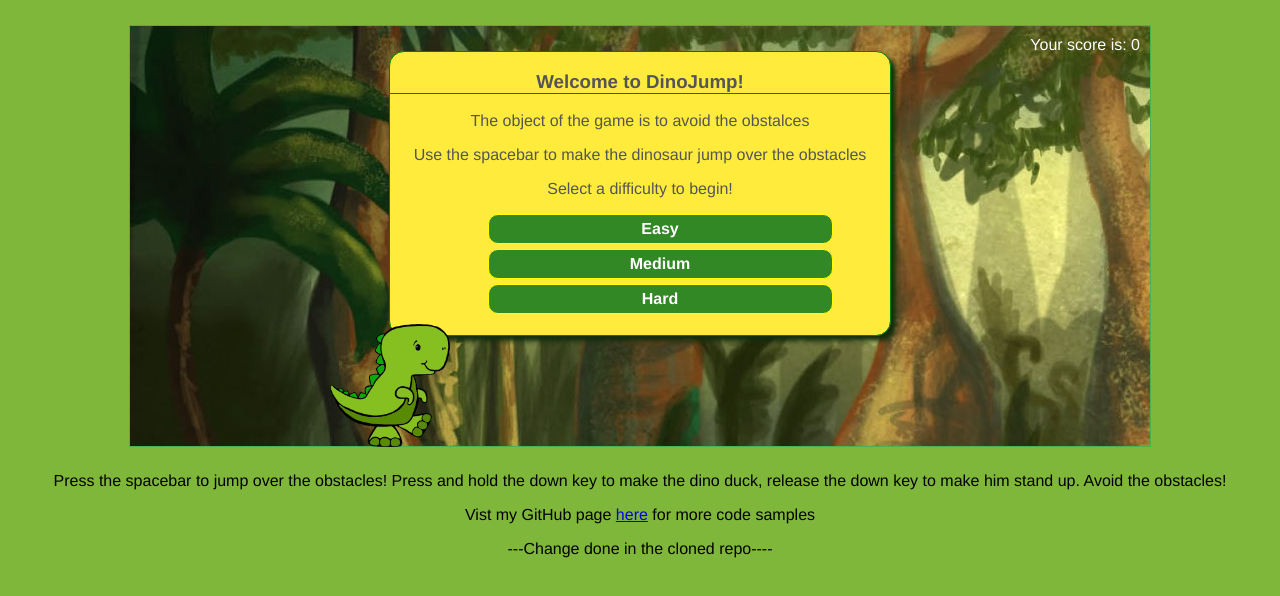
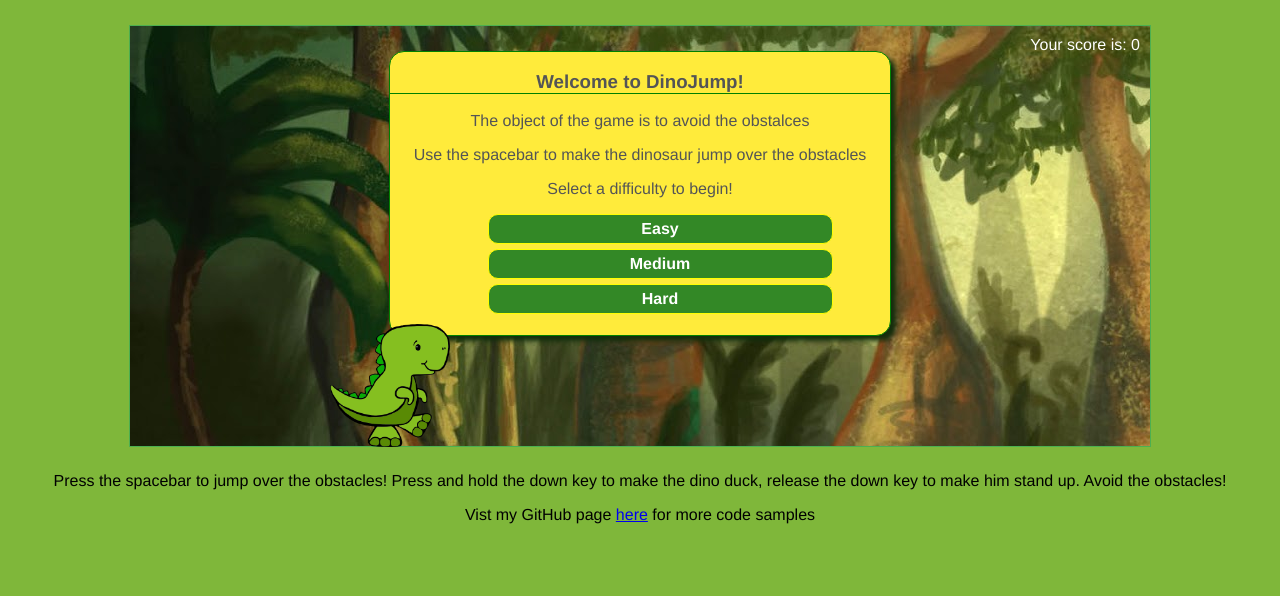
Before and after one commit to cbonaco1/dino_jump, a website built with webpack: page index.html in a window 1280 px wide. Built offline with nearby package versions, Linux system fonts and the light colour scheme.

Commit message:
Change to index, added link in README

```diff
--- a/index.html
+++ b/index.html
@@ -73,7 +73,5 @@
       for more code samples
     </p>
 
-    <p>---Change done in the cloned repo----</p>
-
   </body>
 </html>
```
Also changed, not shown: README.md.
